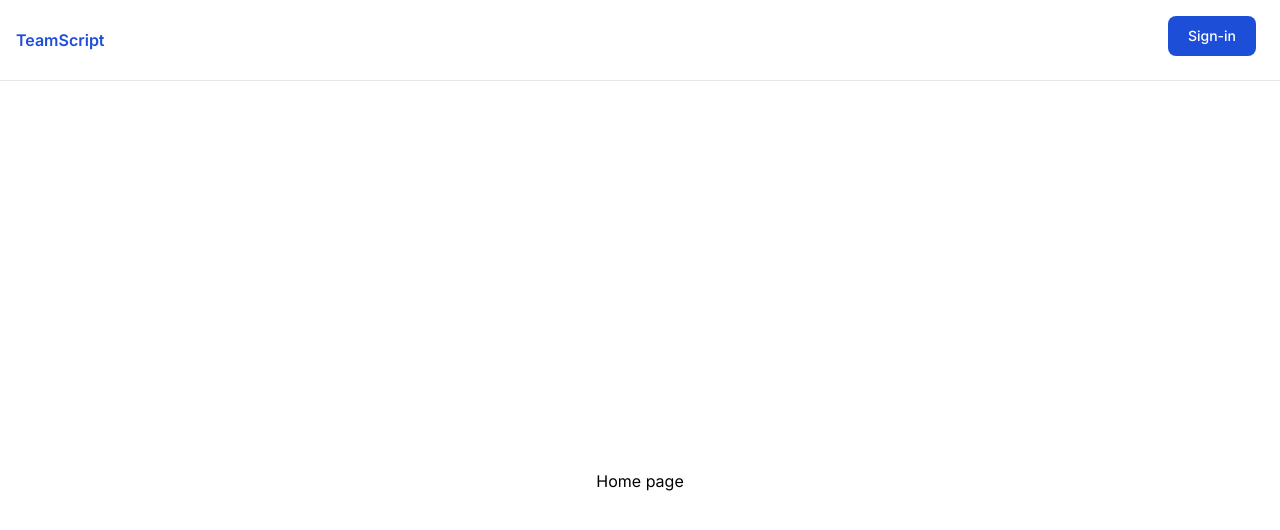
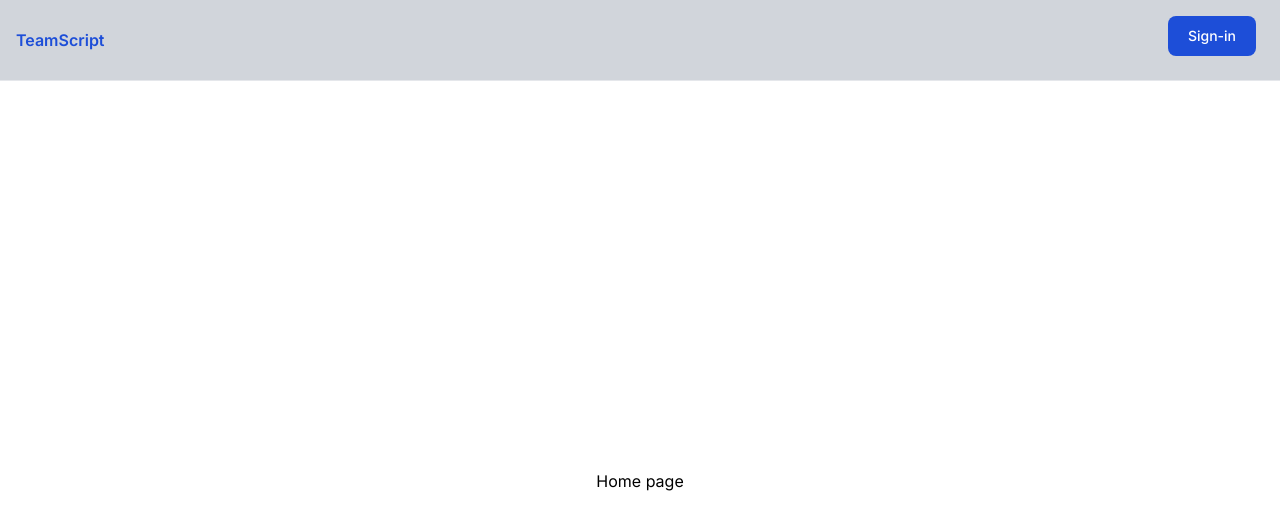
Before and after one commit to alimoqimi97/TeamScript, a Next.js app: page / in a window 1280 px wide. Shown: the top 530 px of the page. Built offline with nearby package versions, Linux system fonts and the light colour scheme; no server answers.

Commit message:
hotfix(update-webrtc): update navbar

```diff
--- a/src/components/Navbar/index.tsx
+++ b/src/components/Navbar/index.tsx
@@ -13,7 +13,7 @@ const Navbar: FC = () => {
       <Link href="/">TeamScript</Link>
       {isLoaded && user ? (
         <div className={styles["actions"]}>
-          <LanguageSelector /> <Link href="/dashboard">Dashboard</Link>
+          <LanguageSelector /> <Link href="/dashboard" prefetch={false}>Dashboard</Link>
           <UserButton afterSignOutUrl="/" />
         </div>
       ) : (
--- a/src/components/Navbar/styles.module.scss
+++ b/src/components/Navbar/styles.module.scss
@@ -1,5 +1,5 @@
 .navbar {
-  @apply flex justify-between items-center px-4 py-4 bg-white dark:bg-gray-900 w-full z-20 start-0 border-b border-gray-200 dark:border-gray-600;
+  @apply flex justify-between items-center px-4 py-4 bg-gray-300 dark:bg-gray-900 w-full z-20 start-0 border-b border-gray-200 dark:border-gray-600;
 
   .sign-in {
     @apply text-white bg-blue-700 hover:bg-blue-800 focus:ring-4 focus:ring-blue-300 font-medium rounded-lg text-sm px-5 py-2.5 me-2 mb-2 dark:bg-blue-600 dark:hover:bg-blue-700 focus:outline-none dark:focus:ring-blue-800 transition ease-in-out duration-300;
```
Also changed, not shown: src/containers/dashboard-container/index.tsx (+1 -59 lines).
